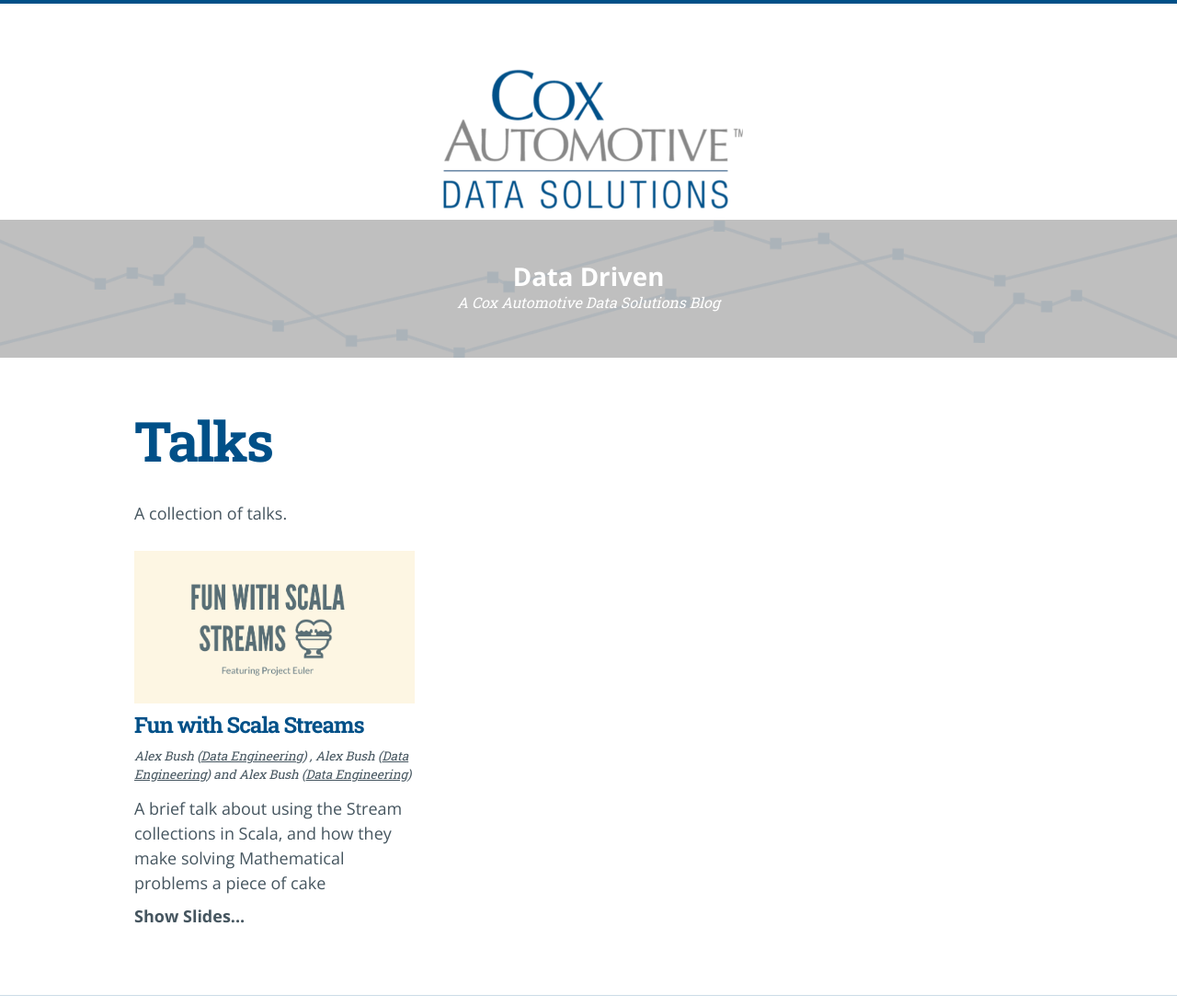
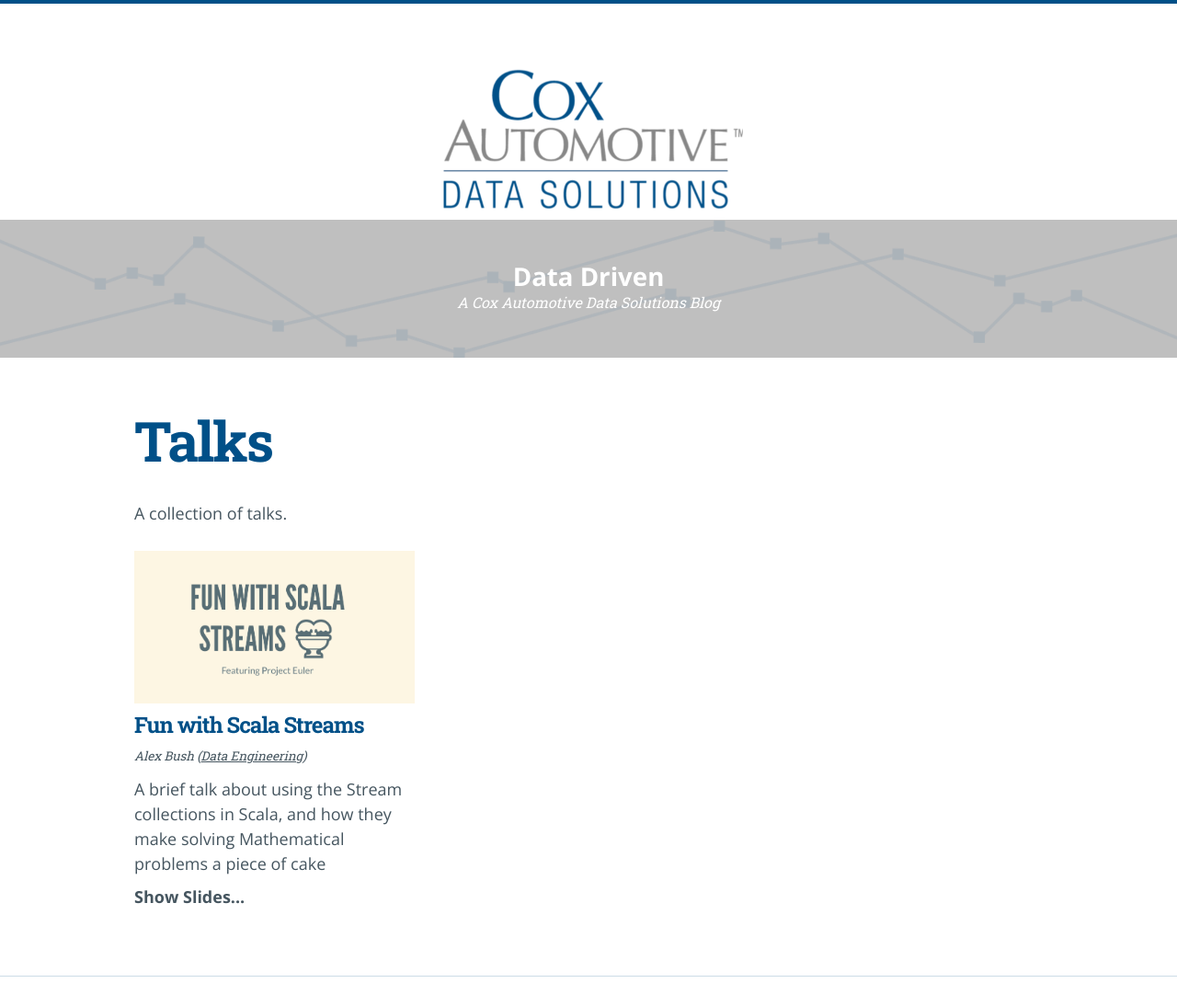
Before and after one commit to CoxAutomotiveDataSolutions/datadriven, a Jekyll site: the page built from talks.md, in a window 1280 px wide, cut to the strip 0-1094 px from the top of the page. Shown: the whole strip at 92% size. Built offline with Jekyll 4.4.1, drawn with Linux system fonts in a browser that asks for light colours; nearby versions of some CDN libraries.

Commit message:
Merged in fix/talk-author-fix (pull request #1)
Removed multiple authors for stream talk

Approved-by: David Asboth <david.asboth@coxauto.co.uk>

```diff
--- a/_talks/fun-with-streams.md
+++ b/_talks/fun-with-streams.md
@@ -1,8 +1,6 @@
 ---
 title: "Fun with Scala Streams"
 authors:
- - Alex Bush
- - Alex Bush
  - Alex Bush
 image:
   path: /images/streams.png
```
